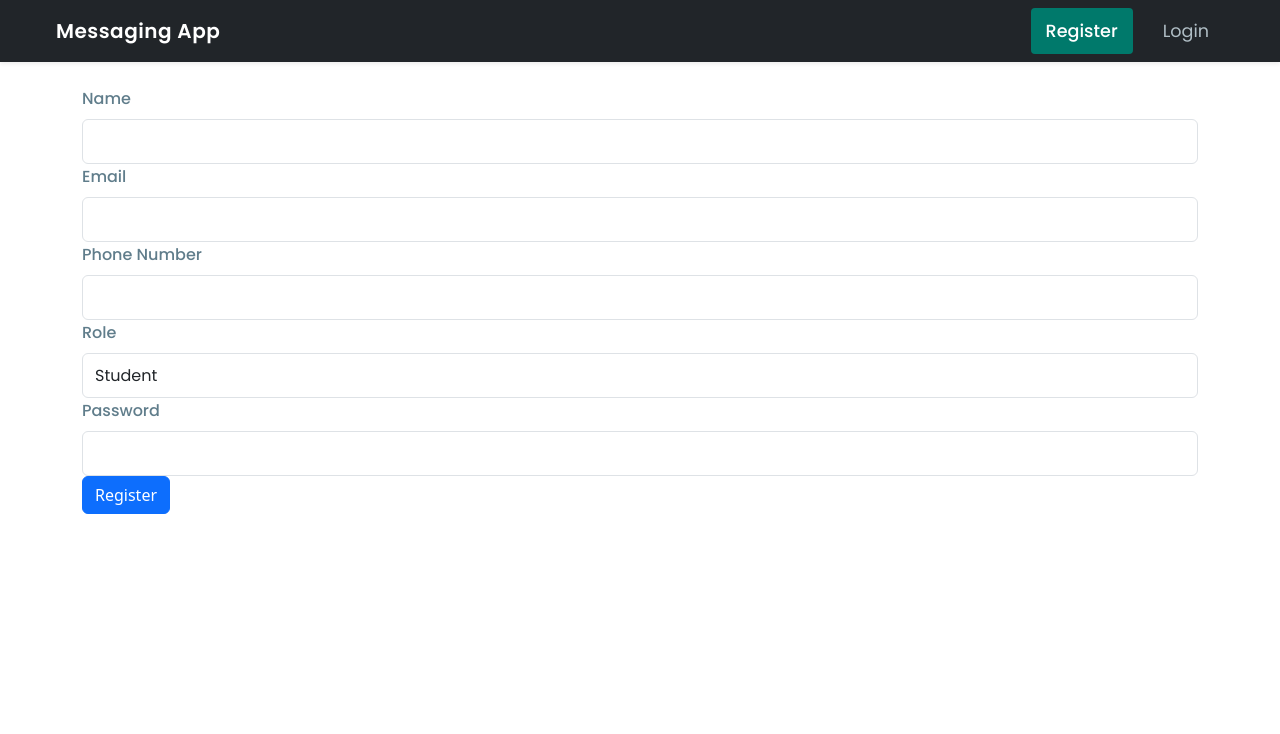
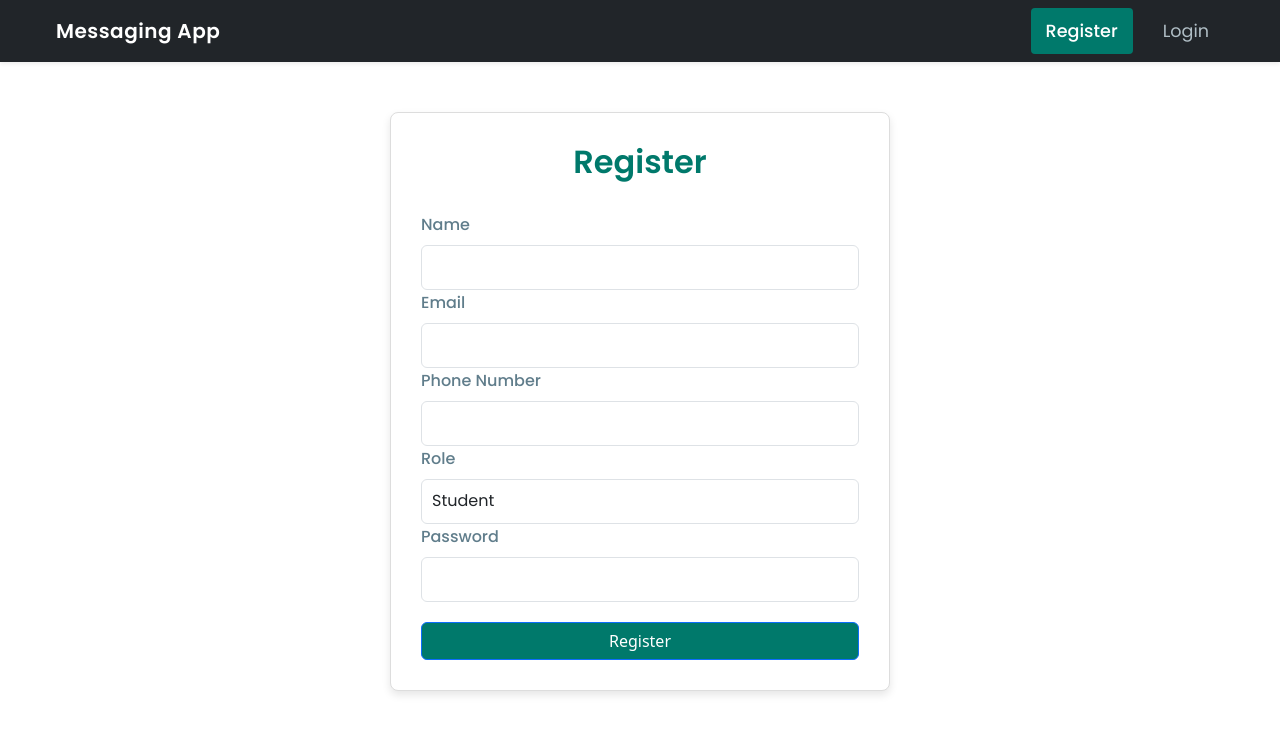
Before and after one commit to Tusharmohanpuria/Messaging-App, a React (Vite) app in the folder frontend/: page /register in a window 1280 px wide. Shown: the top 734 px of the page. Built offline with nearby package versions, Linux system fonts and the light colour scheme.

Commit message:
Update Register.jsx

```diff
--- a/frontend/src/components/Register.jsx
+++ b/frontend/src/components/Register.jsx
@@ -1,6 +1,7 @@
 import React, { useState } from 'react';
 import { Form, Button } from 'react-bootstrap';
 import api from '../services/Api';
+import '../styles/Register.css';
 
 function Register() {
   const [formData, setFormData] = useState({
@@ -27,22 +28,52 @@ function Register() {
   };
 
   return (
+    <div className="register-container">
+      <div className="register-card">
+        <h2>Register</h2>
         <Form onSubmit={handleSubmit}>
           <Form.Group controlId="formName">
             <Form.Label>Name</Form.Label>
-        <Form.Control type="text" name="name" value={formData.name} onChange={handleChange} required />
+            <Form.Control
+              className="form-input"
+              type="text"
+              name="name"
+              value={formData.name}
+              onChange={handleChange}
+              required
+            />
           </Form.Group>
           <Form.Group controlId="formEmail">
             <Form.Label>Email</Form.Label>
-        <Form.Control type="email" name="email" value={formData.email} onChange={handleChange} required />
+            <Form.Control
+              className="form-input"
+              type="email"
+              name="email"
+              value={formData.email}
+              onChange={handleChange}
+              required
+            />
           </Form.Group>
           <Form.Group controlId="formPhone">
             <Form.Label>Phone Number</Form.Label>
-        <Form.Control type="tel" name="phone" value={formData.phone} onChange={handleChange} required />
+            <Form.Control
+              className="form-input"
+              type="tel"
+              name="phone"
+              value={formData.phone}
+              onChange={handleChange}
+              required
+            />
           </Form.Group>
           <Form.Group controlId="formRole">
             <Form.Label>Role</Form.Label>
-        <Form.Control as="select" name="role" value={formData.role} onChange={handleChange}>
+            <Form.Control
+              className="form-input"
+              as="select"
+              name="role"
+              value={formData.role}
+              onChange={handleChange}
+            >
               <option>Student</option>
               <option>Teacher</option>
               <option>Institute</option>
@@ -50,10 +81,21 @@ function Register() {
           </Form.Group>
           <Form.Group controlId="formPassword">
             <Form.Label>Password</Form.Label>
-        <Form.Control type="password" name="password" value={formData.password} onChange={handleChange} required />
+            <Form.Control
+              className="form-input"
+              type="password"
+              name="password"
+              value={formData.password}
+              onChange={handleChange}
+              required
+            />
           </Form.Group>
-      <Button variant="primary" type="submit">Register</Button>
+          <Button className="register-button" variant="primary" type="submit">
+            Register
+          </Button>
         </Form>
+      </div>
+    </div>
   );
 }
 
```
Lines whose indentation alone changed are shown as unchanged.
